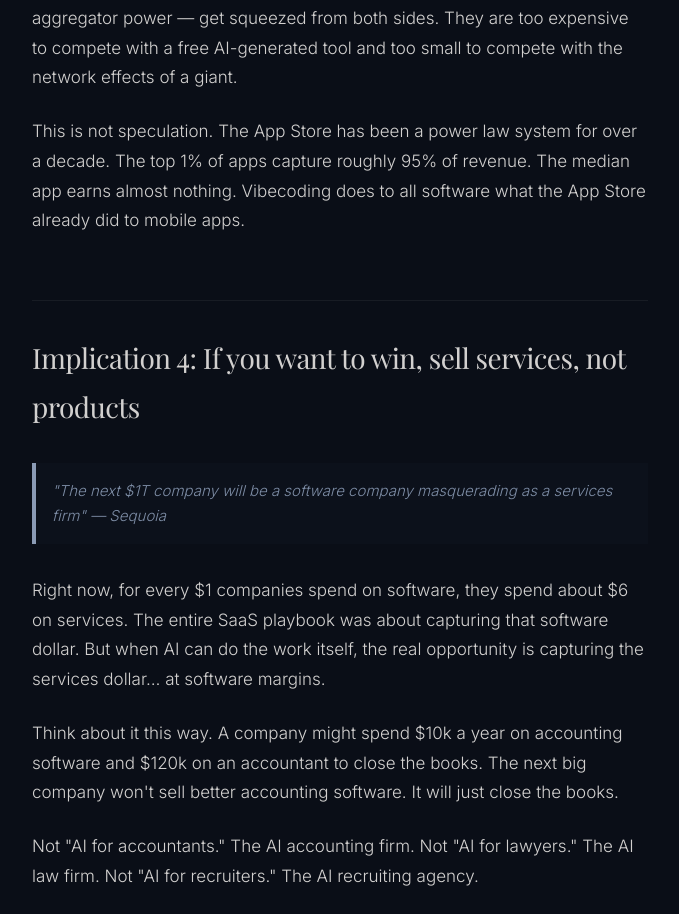
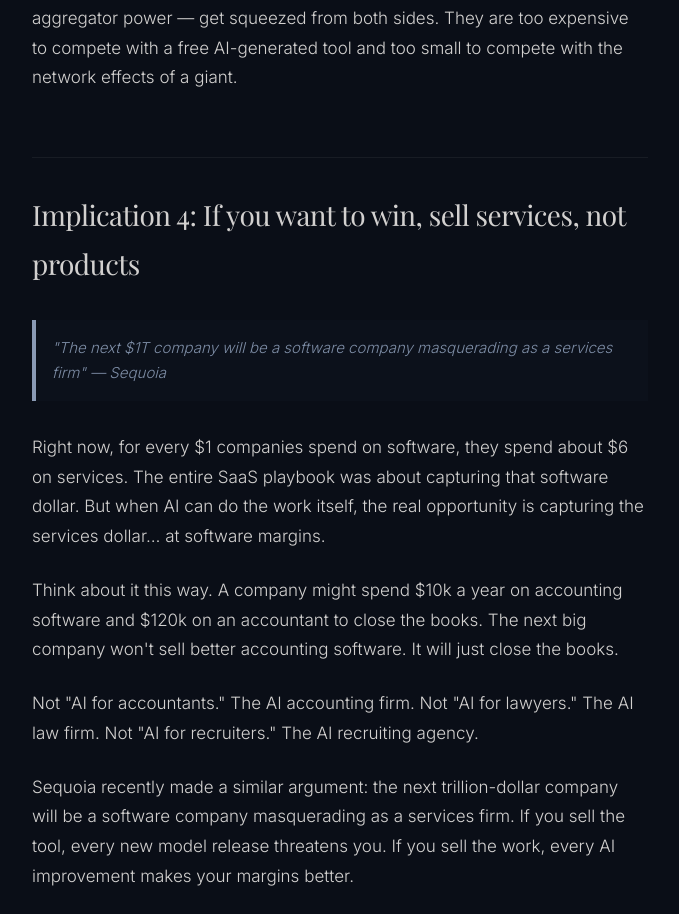
Before and after one commit to tizkovatereza/personal-website, a Next.js app: page /writing/software-abundance in a window 1280 px wide. Shown: the part 7384-8298 px from the top of the page, without its empty margins (410-1089 px from the left). Built offline with nearby package versions, Linux system fonts and the light colour scheme; no server answers; the database is empty.

Commit message:
docs: remove redundant App Store paragraph\n\nStreamline section by eliminating unnecessary App Store stats.

```diff
--- a/app/writing/software-abundance/page.tsx
+++ b/app/writing/software-abundance/page.tsx
@@ -217,10 +217,6 @@ export default function SoftwareAbundanceArticle() {
             The companies in the middle — those with high overhead but no unique aggregator power — get squeezed from both sides. They are too expensive to compete with a free AI-generated tool and too small to compete with the network effects of a giant.
           </p>
 
-          <p className="mb-6">
-            This is not speculation. The App Store has been a power law system for over a decade. The top 1% of apps capture roughly 95% of revenue. The median app earns almost nothing. Vibecoding does to all software what the App Store already did to mobile apps.
-          </p>
-
           <SectionHeader>Implication 4: If you want to win, sell services, not products</SectionHeader>
 
           <Callout>
```
